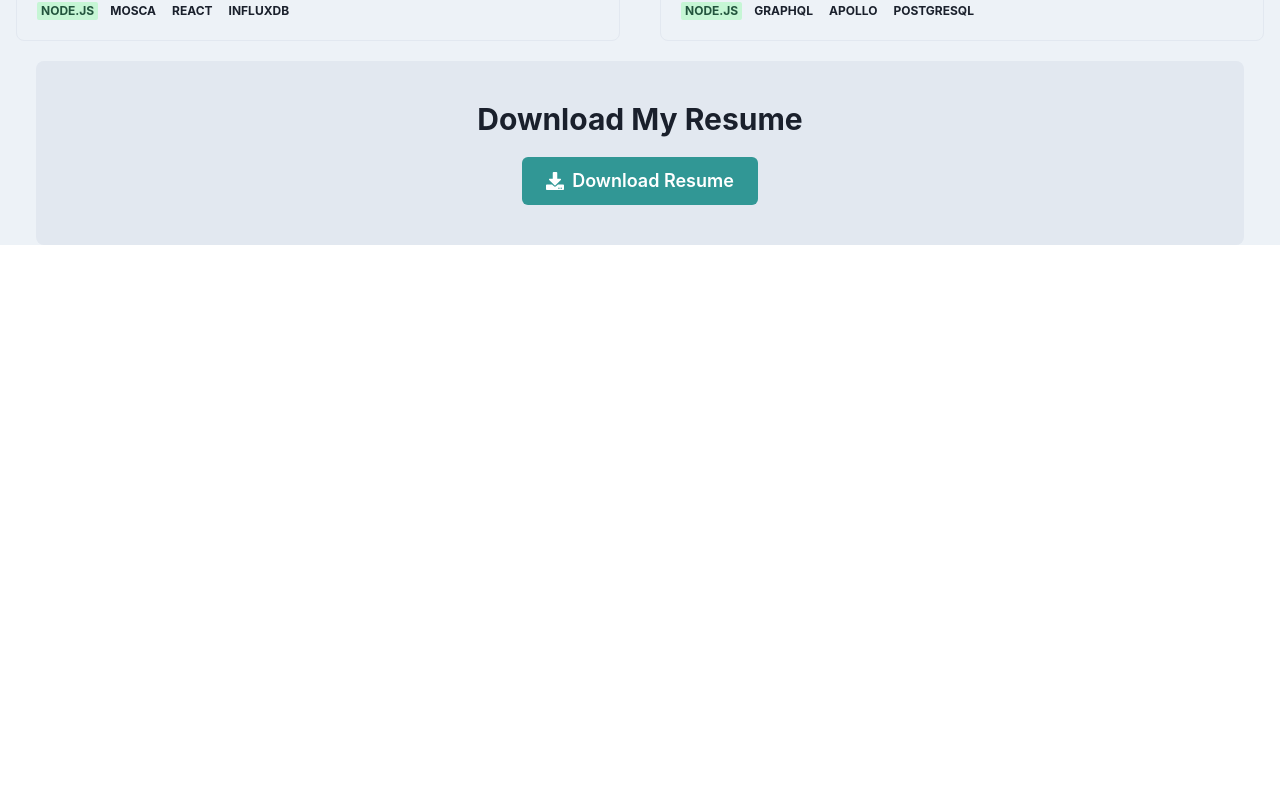
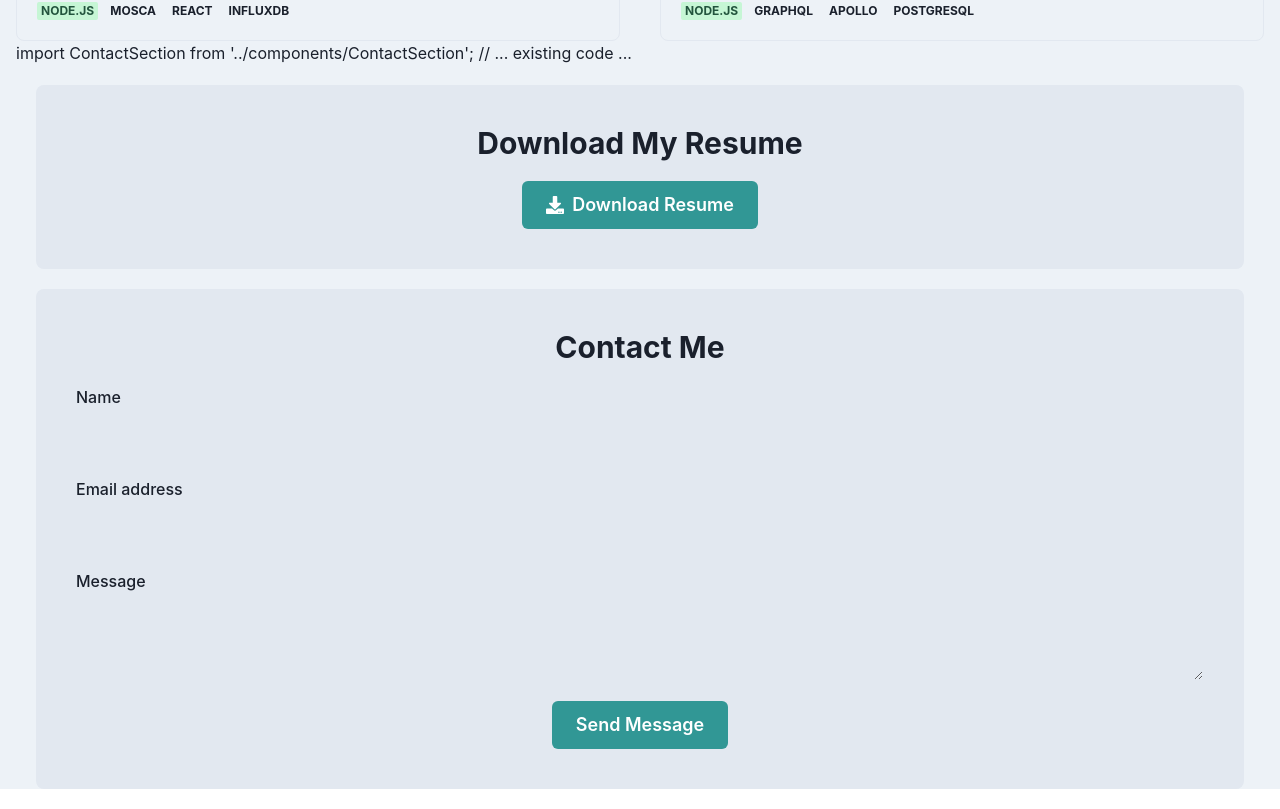
Before and after one commit to GPT-Engineer-App/creative-portfolio-nodejs, a React (Vite) app: page / in a window 1280 px wide. Shown: the part 935-1744 px from the top of the page. Before the commit the page ends 1200 px from the top, so only its background shows below. Built offline with nearby package versions, Linux system fonts and the light colour scheme.

Commit message:
Add Contact Me Section
Added a new "Contact Me" section to the website by creating a `ContactSection` component and importing it into the `Index.jsx` page.

```diff
--- /dev/null
+++ b/src/components/ContactSection.jsx
@@ -0,0 +1,34 @@
+import React from "react";
+import { Box, Heading, VStack, FormControl, FormLabel, Input, Textarea, Button, useColorModeValue } from "@chakra-ui/react";
+
+const ContactSection = () => {
+  const bgColor = useColorModeValue("gray.200", "gray.700");
+  const textColor = useColorModeValue("gray.800", "gray.100");
+
+  return (
+    <Box bg={bgColor} color={textColor} p={10} textAlign="center" borderRadius="lg" m={5}>
+      <Heading as="h3" size="lg" mb={5}>
+        Contact Me
+      </Heading>
+      <VStack spacing={5}>
+        <FormControl id="name">
+          <FormLabel>Name</FormLabel>
+          <Input type="text" />
+        </FormControl>
+        <FormControl id="email">
+          <FormLabel>Email address</FormLabel>
+          <Input type="email" />
+        </FormControl>
+        <FormControl id="message">
+          <FormLabel>Message</FormLabel>
+          <Textarea />
+        </FormControl>
+        <Button colorScheme="teal" size="lg">
+          Send Message
+        </Button>
+      </VStack>
+    </Box>
+  );
+};
+
+export default ContactSection;
--- a/src/pages/Index.jsx
+++ b/src/pages/Index.jsx
@@ -27,7 +27,6 @@ const Index = () => {
             </Link>
           </HStack>
         </VStack>
-
         <Heading as="h3" size="lg" mb={5}>
           Projects
         </Heading>
@@ -51,13 +50,18 @@ const Index = () => {
             </Box>
           ))}
         </SimpleGrid>
+        import ContactSection from '../components/ContactSection'; // ... existing code ...
         <ResumeDownloadSection />
+        <ContactSection />
       </Container>
     </Box>
   );
 };
 
+// ... existing imports and code ...
+
 import ResumeDownloadSection from "../components/ResumeDownloadSection";
+import ContactSection from "../components/ContactSection";
 
 // Sample projects data
 const projects = [
```
